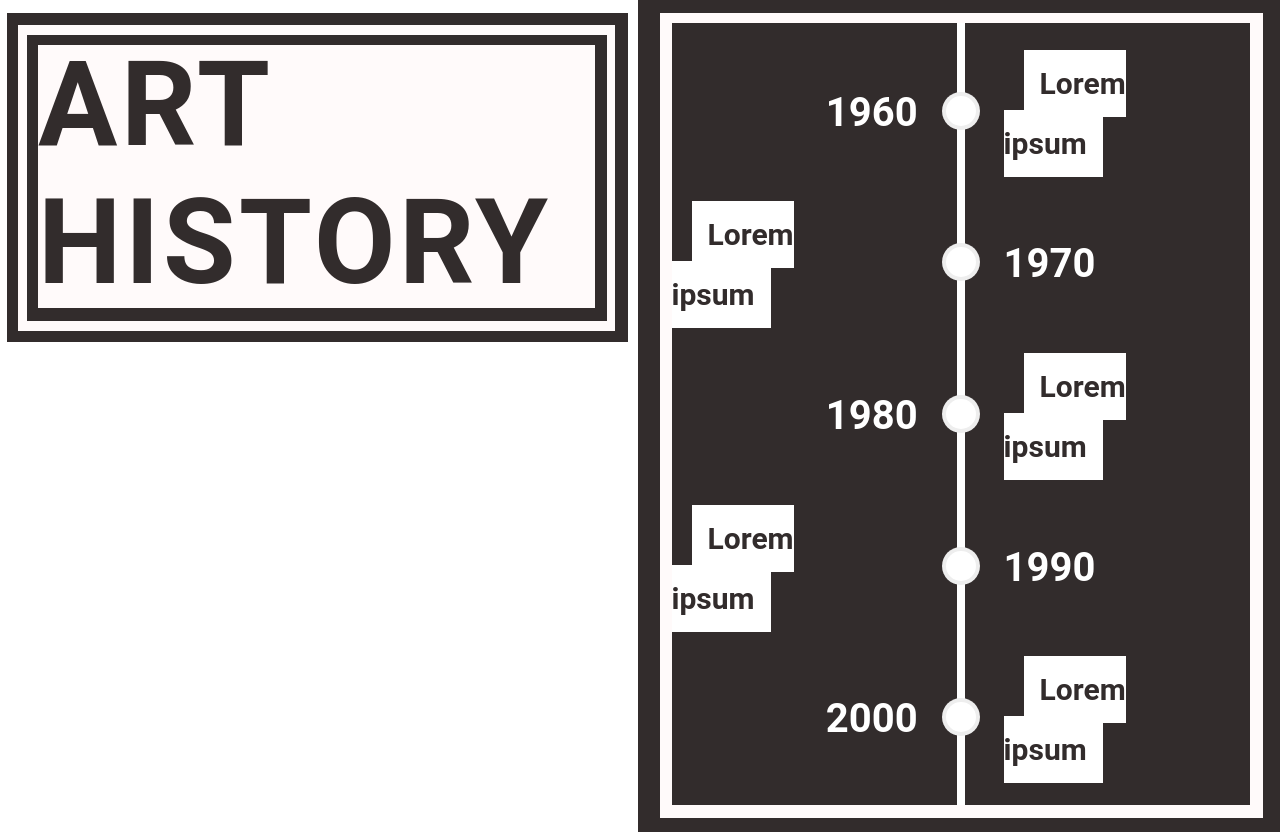
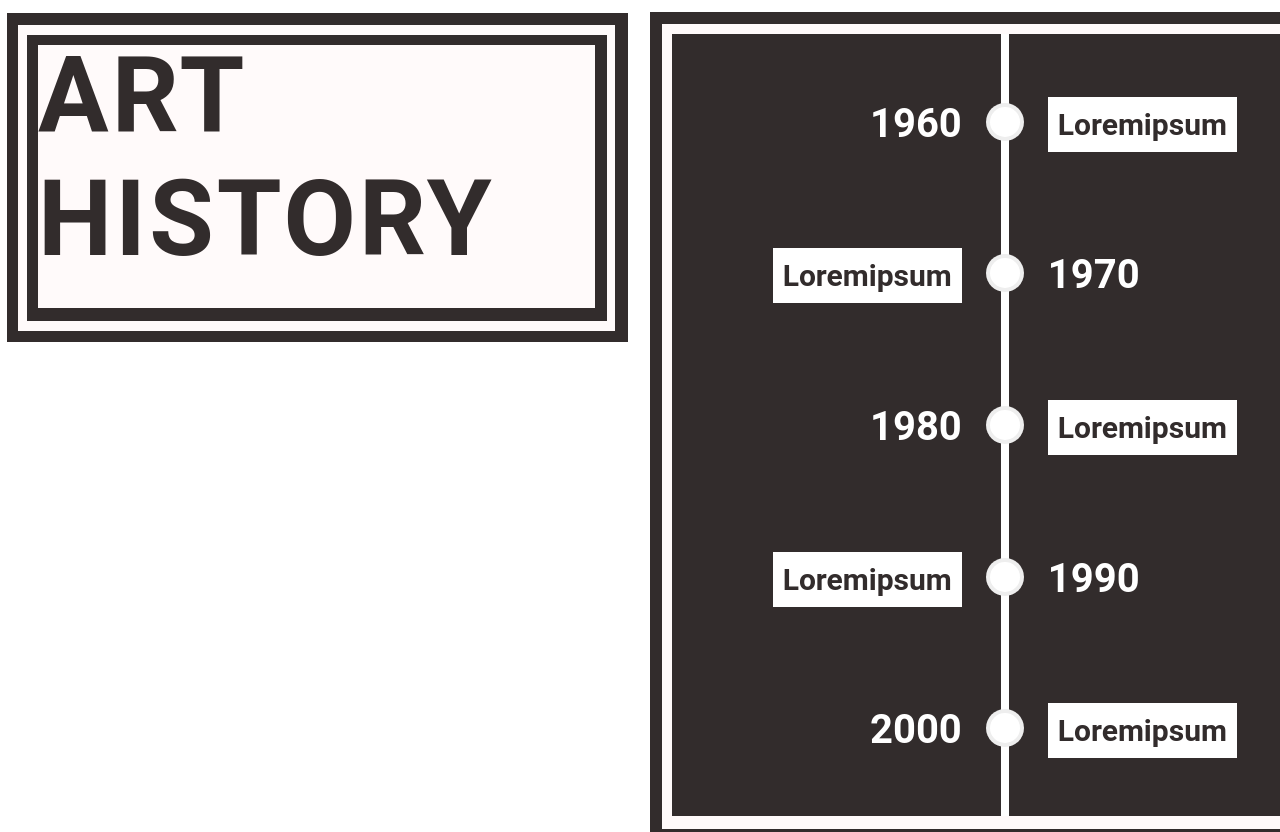
Before and after one commit to paulalaorga/art-history-app, a Vue app: page / in a window 1280 px wide. Built offline with nearby package versions, Linux system fonts and the light colour scheme; a web font is replaced by a local one.

Commit message:
Responsive styling HeaderComponent

```diff
--- a/src/components/HeaderComponent.vue
+++ b/src/components/HeaderComponent.vue
@@ -25,7 +25,7 @@
             </template>
             <div class="timeline-content">
               <h2 :class="`mt-n1 font-weight-bold mb-4 text-inherit`">
-                Lorem ipsum
+                Loremipsum
               </h2>
             </div>
           </v-timeline-item>
@@ -76,7 +76,7 @@ export default {
   font-size: 40px;
   color: #322c2c;
   font-family: Roboto;
-  display: flex;
+  margin: 0;
 }
 .header {
   position: absolute;
@@ -91,8 +91,8 @@ export default {
   top: 0px;
   left: 0px;
   background-color: #322c2c;
-  width: 621px;
-  height: 329px;
+  width: 100%;
+  height: 100%;
 }
 .h-frame2 {
   position: absolute;
@@ -125,45 +125,72 @@ export default {
   letter-spacing: 0.03em;
   line-height: 117.77%;
   display: inline-block;
-  width: 450px;
-  height: 263px;
-  font-size: 118px;
+  width: 70%;
+  height: auto;
+  font-size: 8.2vw;
+}
+
+@media (max-width: 480px) {
+  .header,
+  .h-frame1,
+  .h-frame2,
+  .h-frame3,
+  .h-frame4 {
+    width: auto; /* Full width of the parent */
+    height: auto; /* Adjust height based on content */
+    padding-top: 10%; /* Maintain aspect ratio with padding-top */
+  }
+  .art-history {
+    font-size: 8vw;
+  }
 }
 
 .timeline-frame {
   position: absolute;
   top: 0px;
   left: 638px;
-  width: 642px;
+  width: 100vw;
   height: 832px;
-  justify: space-around;
+  justify-content: space-around;
+  display: flex;
+  flex-direction: column;
 }
 .timeline-frame1 {
   position: absolute;
   top: 0px;
   left: 0px;
   background-color: #322c2c;
-  width: 642px;
-  height: 832px;
+  width: 100vw;
+  height: 100vw;
+  margin: 12px;
 }
 .timeline-frame2 {
   position: absolute;
-  top: calc(50% - 403px);
-  left: 21.62px;
+  top: 24px;
+  left: 24px;
+  right: 24px;
   background-color: #fffafa;
-  width: 603.1px;
+  width: 100vw;
   height: 805px;
 }
 .timeline-frame3 {
   position: absolute;
-  top: 23px;
-  left: 33.51px;
+  top: 34px;
+  left: 34px;
+  right: 34px;
   background-color: #322c2c;
-  width: 578.2px;
+  width: 52vw;
   height: 782px;
   font-size: 40px;
+  display: flex;
+  align-items: center;
+  justify-content: center;
 }
-
+.timeline-frame1,
+.timeline-frame2,
+.timeline-frame3 {
+  flex: 1;
+}
 .classicism-group {
   position: absolute;
   top: calc(50% - 46px);
@@ -210,12 +237,9 @@ export default {
 .timeline-content h2 {
   font-size: 30px; /* Adjust the font size as needed */
   color: inherit; /* Inherit the color from the parent */
-  margin: 20px;
-  position: relative;
-  padding: 16px;
+  padding: 10px;
   background-color: #fff;
-  margin-bottom: 16px;
   display: inline;
-  text-align-last: center;
+  text-align: center;
 }
 </style>
```
Also changed, not shown: 1 other file (tests, documents, lock files or other folders).
